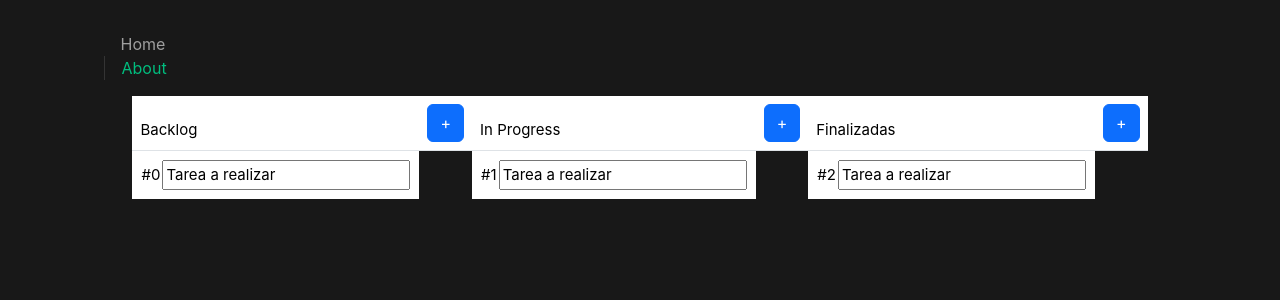
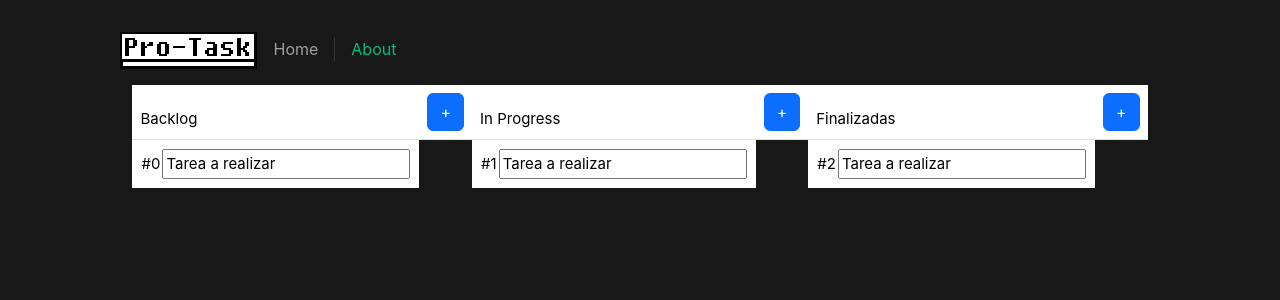
Before and after one commit to RominaSaravia/adminDeTareas, a Vue app in the folder vue-app/: page / in a window 1280 px wide. Shown: the top 300 px of the page. Built offline with nearby package versions, Linux system fonts and the light colour scheme.

Commit message:
Logo img added

```diff
--- a/vue-app/src/App.vue
+++ b/vue-app/src/App.vue
@@ -7,6 +7,7 @@ import HelloWorld from './components/HelloWorld.vue'
   <header>
     <div class="wrapper">
       <nav>
+        <img src="./assets/logo-task.png" alt="Pro-task">
         <RouterLink to="/">Home</RouterLink>
         <RouterLink to="/about">About</RouterLink>
       </nav>
@@ -71,7 +72,7 @@ nav a:first-of-type {
 
   nav {
     text-align: left;
-    margin-left: -1rem;
+    margin-left: 0;
     font-size: 1rem;
 
     padding: 1rem 0;
```
Also changed, not shown: vue-app/src/assets/logo-task.png (added).
